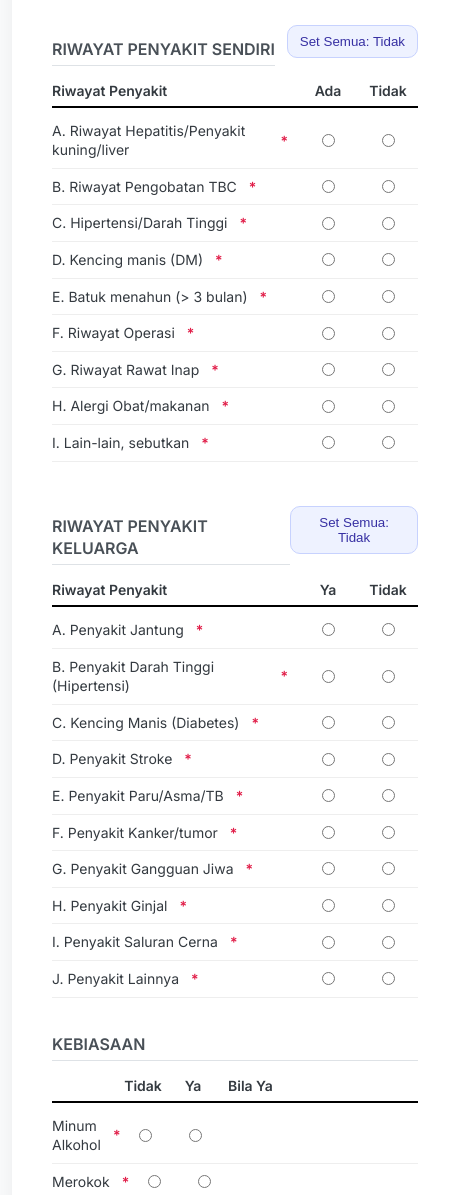
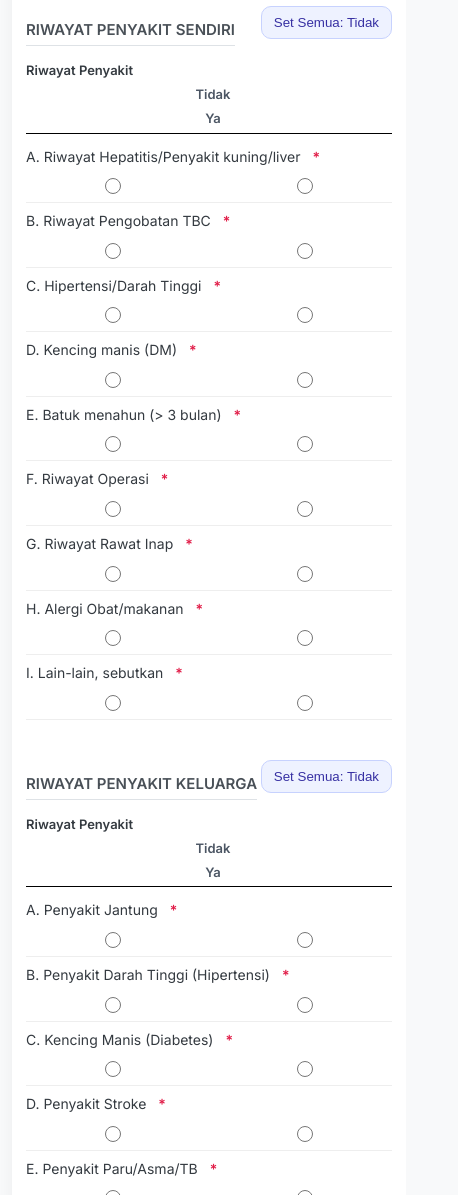
Before and after one commit to hasilmculabgalaxy-rgb/anamnesarsmelati, a plain HTML site: page Form_Anamnesa.html in a window 390 px wide. Shown: the part 805-2000 px from the top of the page, 458 px wide, since content can reach past the window. Drawn offline with Linux system fonts and the light colour scheme.

Commit message:
Add files via upload

```diff
--- a/Form_Anamnesa.html
+++ b/Form_Anamnesa.html
@@ -60,87 +60,87 @@
             <div id="section-penyakit-sendiri">
             <div class="radio-header">
                 <span class="header-label">Riwayat Penyakit</span>
-                <span class="header-option">Ada</span>
                 <span class="header-option">Tidak</span>
+                <span class="header-option">Ya</span>
             </div>
 
             <div class="input-group-radio">
                 <label class="item-label">A. Riwayat Hepatitis/Penyakit kuning/liver</label>
                 <div class="radio-options">
+                    <input type="radio" id="riw_hep_tidak" name="riw_hepatitis" value="Tidak Ada" required>
+                    <label for="riw_hep_tidak" class="visually-hidden">Tidak Ada</label>
                     <input type="radio" id="riw_hep_ada" name="riw_hepatitis" value="Ada" required>
                     <label for="riw_hep_ada" class="visually-hidden">Ada</label>
-                    <input type="radio" id="riw_hep_tidak" name="riw_hepatitis" value="Tidak Ada" required>
-                    <label for="riw_hep_tidak" class="visually-hidden">Tidak Ada</label>
                 </div>
             </div>
 
             <div class="input-group-radio">
                 <label class="item-label">B. Riwayat Pengobatan TBC</label>
                 <div class="radio-options">
+                    <input type="radio" id="riw_tbc_tidak" name="riw_tbc" value="Tidak Ada" required>
+                    <label for="riw_tbc_tidak" class="visually-hidden">Tidak Ada</label>
                     <input type="radio" id="riw_tbc_ada" name="riw_tbc" value="Ada" required>
                     <label for="riw_tbc_ada" class="visually-hidden">Ada</label>
-                    <input type="radio" id="riw_tbc_tidak" name="riw_tbc" value="Tidak Ada" required>
-                    <label for="riw_tbc_tidak" class="visually-hidden">Tidak Ada</label>
                 </div>
             </div>
 
             <div class="input-group-radio">
                 <label class="item-label">C. Hipertensi/Darah Tinggi</label>
                 <div class="radio-options">
+                    <input type="radio" id="riw_hip_tidak" name="riw_hipertensi" value="Tidak Ada" required>
+                    <label for="riw_hip_tidak" class="visually-hidden">Tidak Ada</label>
                     <input type="radio" id="riw_hip_ada" name="riw_hipertensi" value="Ada" required>
                     <label for="riw_hip_ada" class="visually-hidden">Ada</label>
-                    <input type="radio" id="riw_hip_tidak" name="riw_hipertensi" value="Tidak Ada" required>
-                    <label for="riw_hip_tidak" class="visually-hidden">Tidak Ada</label>
                 </div>
             </div>
 
             <div class="input-group-radio">
                 <label class="item-label">D. Kencing manis (DM)</label>
                 <div class="radio-options">
+                    <input type="radio" id="riw_dm_tidak" name="riw_dm" value="Tidak Ada" required>
+                    <label for="riw_dm_tidak" class="visually-hidden">Tidak Ada</label>
                     <input type="radio" id="riw_dm_ada" name="riw_dm" value="Ada" required>
                     <label for="riw_dm_ada" class="visually-hidden">Ada</label>
-                    <input type="radio" id="riw_dm_tidak" name="riw_dm" value="Tidak Ada" required>
-                    <label for="riw_dm_tidak" class="visually-hidden">Tidak Ada</label>
                 </div>
             </div>
 
             <div class="input-group-radio">
                 <label class="item-label">E. Batuk menahun (> 3 bulan)</label>
                 <div class="radio-options">
+                    <input type="radio" id="riw_batuk_tidak" name="riw_batuk_menahun" value="Tidak Ada" required>
+                    <label for="riw_batuk_tidak" class="visually-hidden">Tidak Ada</label>
                     <input type="radio" id="riw_batuk_ada" name="riw_batuk_menahun" value="Ada" required>
                     <label for="riw_batuk_ada" class="visually-hidden">Ada</label>
-                    <input type="radio" id="riw_batuk_tidak" name="riw_batuk_menahun" value="Tidak Ada" required>
-                    <label for="riw_batuk_tidak" class="visually-hidden">Tidak Ada</label>
                 </div>
             </div>
 
             <div class="input-group-radio">
                 <label class="item-label">F. Riwayat Operasi</label>
                 <div class="radio-options">
+                    <input type="radio" id="riw_operasi_tidak" name="riw_operasi" value="Tidak Ada" required>
+                    <label for="riw_operasi_tidak" class="visually-hidden">Tidak Ada</label>
                     <input type="radio" id="riw_operasi_ada" name="riw_operasi" value="Ada" required>
                     <label for="riw_operasi_ada" class="visually-hidden">Ada</label>
-                    <input type="radio" id="riw_operasi_tidak" name="riw_operasi" value="Tidak Ada" required>
-                    <label for="riw_operasi_tidak" class="visually-hidden">Tidak Ada</label>
                 </div>
             </div>
 
             <div class="input-group-radio">
                 <label class="item-label">G. Riwayat Rawat Inap</label>
                 <div class="radio-options">
+                    <input type="radio" id="riw_rawat_tidak" name="riw_rawat_inap" value="Tidak Ada" required>
+                    <label for="riw_rawat_tidak" class="visually-hidden">Tidak Ada</label>
                     <input type="radio" id="riw_rawat_ada" name="riw_rawat_inap" value="Ada" required>
                     <label for="riw_rawat_ada" class="visually-hidden">Ada</label>
-                    <input type="radio" id="riw_rawat_tidak" name="riw_rawat_inap" value="Tidak Ada" required>
-                    <label for="riw_rawat_tidak" class="visually-hidden">Tidak Ada</label>
                 </div>
             </div>
 
             <div class="input-group-radio">
                 <label class="item-label">H. Alergi Obat/makanan</label>
                 <div class="radio-options">
+                    <input type="radio" id="riw_alergi_tidak" name="riw_alergi_obat_makanan" value="Tidak Ada" required>
+                    <label for="riw_alergi_tidak" class="visually-hidden">Tidak Ada</label>
                     <input type="radio" id="riw_alergi_ada" name="riw_alergi_obat_makanan" value="Ada" required>
                     <label for="riw_alergi_ada" class="visually-hidden">Ada</label>
-                    <input type="radio" id="riw_alergi_tidak" name="riw_alergi_obat_makanan" value="Tidak Ada" required>
-                    <label for="riw_alergi_tidak" class="visually-hidden">Tidak Ada</label>
                 </div>
             </div>
 
@@ -151,10 +151,10 @@
             <div class="input-group-radio">
                 <label class="item-label">I. Lain-lain, sebutkan</label>
                 <div class="radio-options">
+                    <input type="radio" id="riw_lain_tidak" name="riw_lain_pilih" value="Tidak Ada" required>
+                    <label for="riw_lain_tidak" class="visually-hidden">Tidak Ada</label>
                     <input type="radio" id="riw_lain_ada" name="riw_lain_pilih" value="Ada" required>
                     <label for="riw_lain_ada" class="visually-hidden">Ada</label>
-                    <input type="radio" id="riw_lain_tidak" name="riw_lain_pilih" value="Tidak Ada" required>
-                    <label for="riw_lain_tidak" class="visually-hidden">Tidak Ada</label>
                 </div>
             </div>
 
@@ -170,107 +170,107 @@
             <div id="section-penyakit-keluarga">
             <div class="radio-header">
                 <span class="header-label">Riwayat Penyakit</span>
+                <span class="header-option">Tidak</span>
                 <span class="header-option">Ya</span>
-                <span class="header-option">Tidak</span>
             </div>
 
             <div class="input-group-radio">
                 <label class="item-label">A. Penyakit Jantung</label>
                 <div class="radio-options">
+                    <input type="radio" id="kel_jan_tidak" name="kel_jantung" value="Tidak" required>
+                    <label for="kel_jan_tidak" class="visually-hidden">Tidak</label>
                     <input type="radio" id="kel_jan_ya" name="kel_jantung" value="Ya" required>
                     <label for="kel_jan_ya" class="visually-hidden">Ya</label>
-                    <input type="radio" id="kel_jan_tidak" name="kel_jantung" value="Tidak" required>
-                    <label for="kel_jan_tidak" class="visually-hidden">Tidak</label>
                 </div>
             </div>
 
             <div class="input-group-radio">
                 <label class="item-label">B. Penyakit Darah Tinggi (Hipertensi)</label>
                 <div class="radio-options">
+                    <input type="radio" id="kel_hip_tidak" name="kel_hipertensi" value="Tidak" required>
+                    <label for="kel_hip_tidak" class="visually-hidden">Tidak</label>
                     <input type="radio" id="kel_hip_ya" name="kel_hipertensi" value="Ya" required>
                     <label for="kel_hip_ya" class="visually-hidden">Ya</label>
-                    <input type="radio" id="kel_hip_tidak" name="kel_hipertensi" value="Tidak" required>
-                    <label for="kel_hip_tidak" class="visually-hidden">Tidak</label>
                 </div>
             </div>
 
             <div class="input-group-radio">
                 <label class="item-label">C. Kencing Manis (Diabetes)</label>
                 <div class="radio-options">
+                    <input type="radio" id="kel_dm_tidak" name="kel_dm" value="Tidak" required>
+                    <label for="kel_dm_tidak" class="visually-hidden">Tidak</label>
                     <input type="radio" id="kel_dm_ya" name="kel_dm" value="Ya" required>
                     <label for="kel_dm_ya" class="visually-hidden">Ya</label>
-                    <input type="radio" id="kel_dm_tidak" name="kel_dm" value="Tidak" required>
-                    <label for="kel_dm_tidak" class="visually-hidden">Tidak</label>
                 </div>
             </div>
 
             <div class="input-group-radio">
                 <label class="item-label">D. Penyakit Stroke</label>
                 <div class="radio-options">
+                    <input type="radio" id="kel_stroke_tidak" name="kel_stroke" value="Tidak" required>
+                    <label for="kel_stroke_tidak" class="visually-hidden">Tidak</label>
                     <input type="radio" id="kel_stroke_ya" name="kel_stroke" value="Ya" required>
                     <label for="kel_stroke_ya" class="visually-hidden">Ya</label>
-                    <input type="radio" id="kel_stroke_tidak" name="kel_stroke" value="Tidak" required>
-                    <label for="kel_stroke_tidak" class="visually-hidden">Tidak</label>
                 </div>
             </div>
 
             <div class="input-group-radio">
                 <label class="item-label">E. Penyakit Paru/Asma/TB</label>
                 <div class="radio-options">
+                    <input type="radio" id="kel_paru_tidak" name="kel_paru_asma_tb" value="Tidak" required>
+                    <label for="kel_paru_tidak" class="visually-hidden">Tidak</label>
                     <input type="radio" id="kel_paru_ya" name="kel_paru_asma_tb" value="Ya" required>
                     <label for="kel_paru_ya" class="visually-hidden">Ya</label>
-                    <input type="radio" id="kel_paru_tidak" name="kel_paru_asma_tb" value="Tidak" required>
-                    <label for="kel_paru_tidak" class="visually-hidden">Tidak</label>
                 </div>
             </div>
 
             <div class="input-group-radio">
                 <label class="item-label">F. Penyakit Kanker/tumor</label>
                 <div class="radio-options">
+                    <input type="radio" id="kel_kanker_tidak" name="kel_kanker_tumor" value="Tidak" required>
+                    <label for="kel_kanker_tidak" class="visually-hidden">Tidak</label>
                     <input type="radio" id="kel_kanker_ya" name="kel_kanker_tumor" value="Ya" required>
                     <label for="kel_kanker_ya" class="visually-hidden">Ya</label>
-                    <input type="radio" id="kel_kanker_tidak" name="kel_kanker_tumor" value="Tidak" required>
-                    <label for="kel_kanker_tidak" class="visually-hidden">Tidak</label>
                 </div>
             </div>
 
             <div class="input-group-radio">
                 <label class="item-label">G. Penyakit Gangguan Jiwa</label>
                 <div class="radio-options">
+                    <input type="radio" id="kel_jiwa_tidak" name="kel_gangguan_jiwa" value="Tidak" required>
+                    <label for="kel_jiwa_tidak" class="visually-hidden">Tidak</label>
                     <input type="radio" id="kel_jiwa_ya" name="kel_gangguan_jiwa" value="Ya" required>
                     <label for="kel_jiwa_ya" class="visually-hidden">Ya</label>
-                    <input type="radio" id="kel_jiwa_tidak" name="kel_gangguan_jiwa" value="Tidak" required>
-                    <label for="kel_jiwa_tidak" class="visually-hidden">Tidak</label>
                 </div>
             </div>
 
             <div class="input-group-radio">
                 <label class="item-label">H. Penyakit Ginjal</label>
                 <div class="radio-options">
+                    <input type="radio" id="kel_ginjal_tidak" name="kel_ginjal" value="Tidak" required>
+                    <label for="kel_ginjal_tidak" class="visually-hidden">Tidak</label>
                     <input type="radio" id="kel_ginjal_ya" name="kel_ginjal" value="Ya" required>
                     <label for="kel_ginjal_ya" class="visually-hidden">Ya</label>
-                    <input type="radio" id="kel_ginjal_tidak" name="kel_ginjal" value="Tidak" required>
-                    <label for="kel_ginjal_tidak" class="visually-hidden">Tidak</label>
                 </div>
             </div>
 
             <div class="input-group-radio">
                 <label class="item-label">I. Penyakit Saluran Cerna</label>
                 <div class="radio-options">
+                    <input type="radio" id="kel_cerna_tidak" name="kel_saluran_cerna" value="Tidak" required>
+                    <label for="kel_cerna_tidak" class="visually-hidden">Tidak</label>
                     <input type="radio" id="kel_cerna_ya" name="kel_saluran_cerna" value="Ya" required>
                     <label for="kel_cerna_ya" class="visually-hidden">Ya</label>
-                    <input type="radio" id="kel_cerna_tidak" name="kel_saluran_cerna" value="Tidak" required>
-                    <label for="kel_cerna_tidak" class="visually-hidden">Tidak</label>
                 </div>
             </div>
 
             <div class="input-group-radio">
                 <label class="item-label">J. Penyakit Lainnya</label>
                 <div class="radio-options">
+                    <input type="radio" id="kel_lainnya_tidak" name="kel_lainnya_pilih" value="Tidak" required>
+                    <label for="kel_lainnya_tidak" class="visually-hidden">Tidak</label>
                     <input type="radio" id="kel_lainnya_ya" name="kel_lainnya_pilih" value="Ya" required>
                     <label for="kel_lainnya_ya" class="visually-hidden">Ya</label>
-                    <input type="radio" id="kel_lainnya_tidak" name="kel_lainnya_pilih" value="Tidak" required>
-                    <label for="kel_lainnya_tidak" class="visually-hidden">Tidak</label>
                 </div>
             </div>
 
--- a/style.css
+++ b/style.css
@@ -91,6 +91,8 @@ textarea {
 }
 .radio-header .header-option {
     text-align: center;
+    font-weight: 600;
+    color: #4b5563;
 }
 
 /* Setiap Baris Riwayat Penyakit */
@@ -118,6 +120,20 @@ textarea {
     margin: 0 auto;
     padding: 0;
     width: auto;
+}
+
+/* Make radio inputs consistent size and center within their grid cells */
+.input-group-radio input[type="radio"],
+.input-group-kebiasaan input[type="radio"] {
+    justify-self: center;
+    width: 18px;
+    height: 18px;
+}
+
+/* Ensure radio option containers let child inputs participate in the grid
+   but keep a small horizontal gap for visual breathing room when needed */
+.radio-options {
+    display: contents;
 }
 
 /* Sembunyikan label yang tidak diperlukan untuk tata letak grid */
@@ -338,3 +354,50 @@ button[type="submit"]:hover {
     .hero-right svg { max-width: 380px; transform: translateX(4%); }
     .hero-title { font-size:40px; }
 }
+
+/* --- Mobile-specific tweaks --- */
+@media (max-width:600px) {
+    form {
+        padding: 20px;
+    }
+    .section-title { font-size:15px; }
+    .radio-header, .input-group-radio {
+        grid-template-columns: 1fr 50px 50px;
+        font-size: 13px;
+    }
+    .kebiasaan-header, .input-group-kebiasaan {
+        grid-template-columns: 1fr 45px 45px 140px;
+        font-size: 13px;
+    }
+    .input-group-kebiasaan input[type="text"] { width: 100%; }
+    .input-group-radio input[type="radio"], .input-group-kebiasaan input[type="radio"] {
+        width: 16px;
+        height: 16px;
+    }
+}
+
+@media (max-width:420px) {
+    form {
+        padding: 14px;
+    }
+    /* Stack label and radio options vertically for narrow screens */
+    .radio-header, .input-group-radio {
+        grid-template-columns: 1fr;
+        gap: 6px;
+    }
+    .radio-header { border-bottom-width: 1px; }
+    .radio-header .header-option { display: inline-block; margin-left: 8px; }
+    .input-group-radio .item-label { margin-bottom: 6px; }
+    .input-group-radio .radio-options {
+        display: flex;
+        gap: 18px;
+        justify-content: flex-end;
+        align-items: center;
+        width: 100%;
+    }
+    .input-group-kebiasaan, .kebiasaan-header {
+        grid-template-columns: 1fr;
+    }
+    .input-group-kebiasaan input[type="text"] { width: 100%; margin-top: 8px; }
+    .input-group-kebiasaan .header-kebiasaan-option { display: inline-block; margin-left: 8px; }
+}
```
